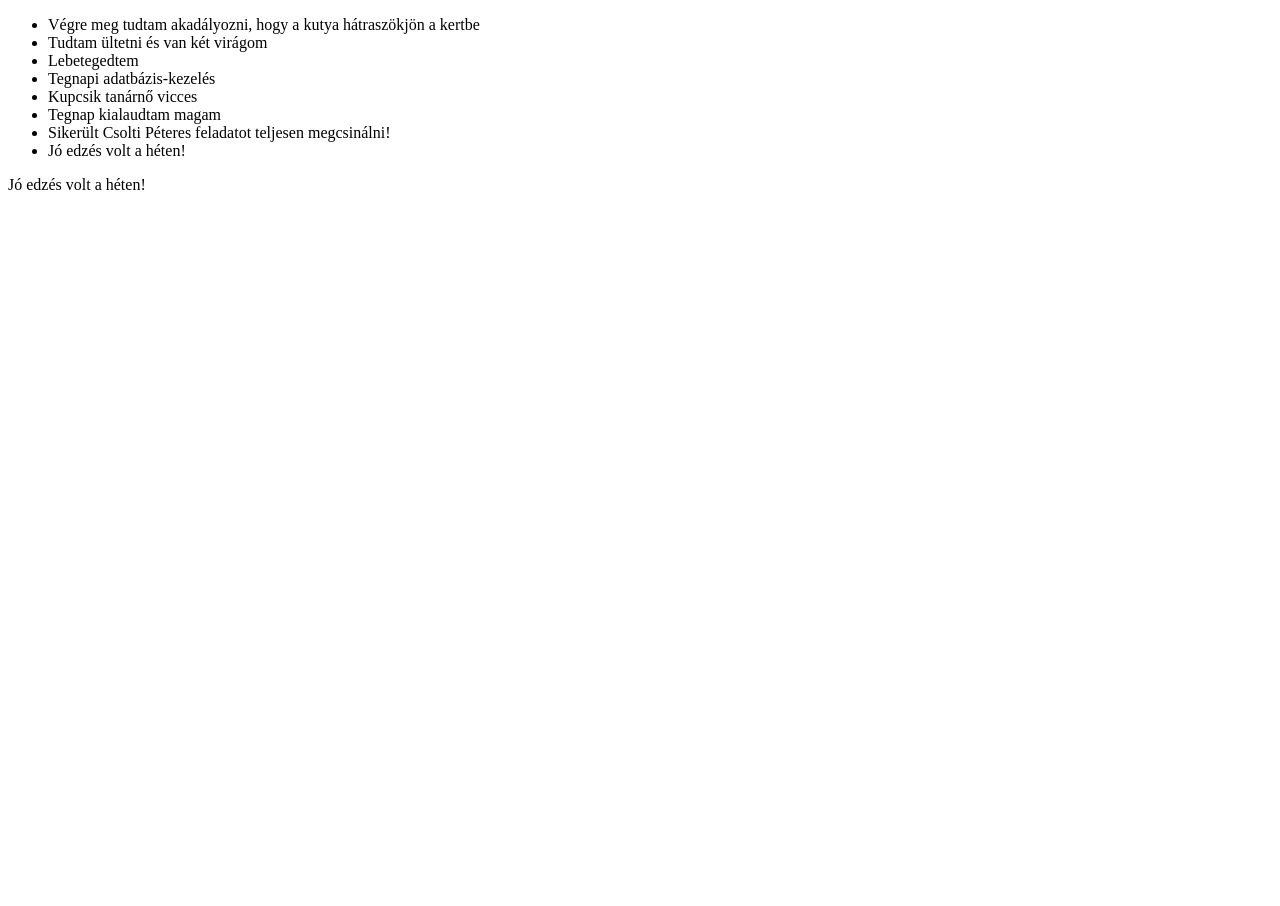
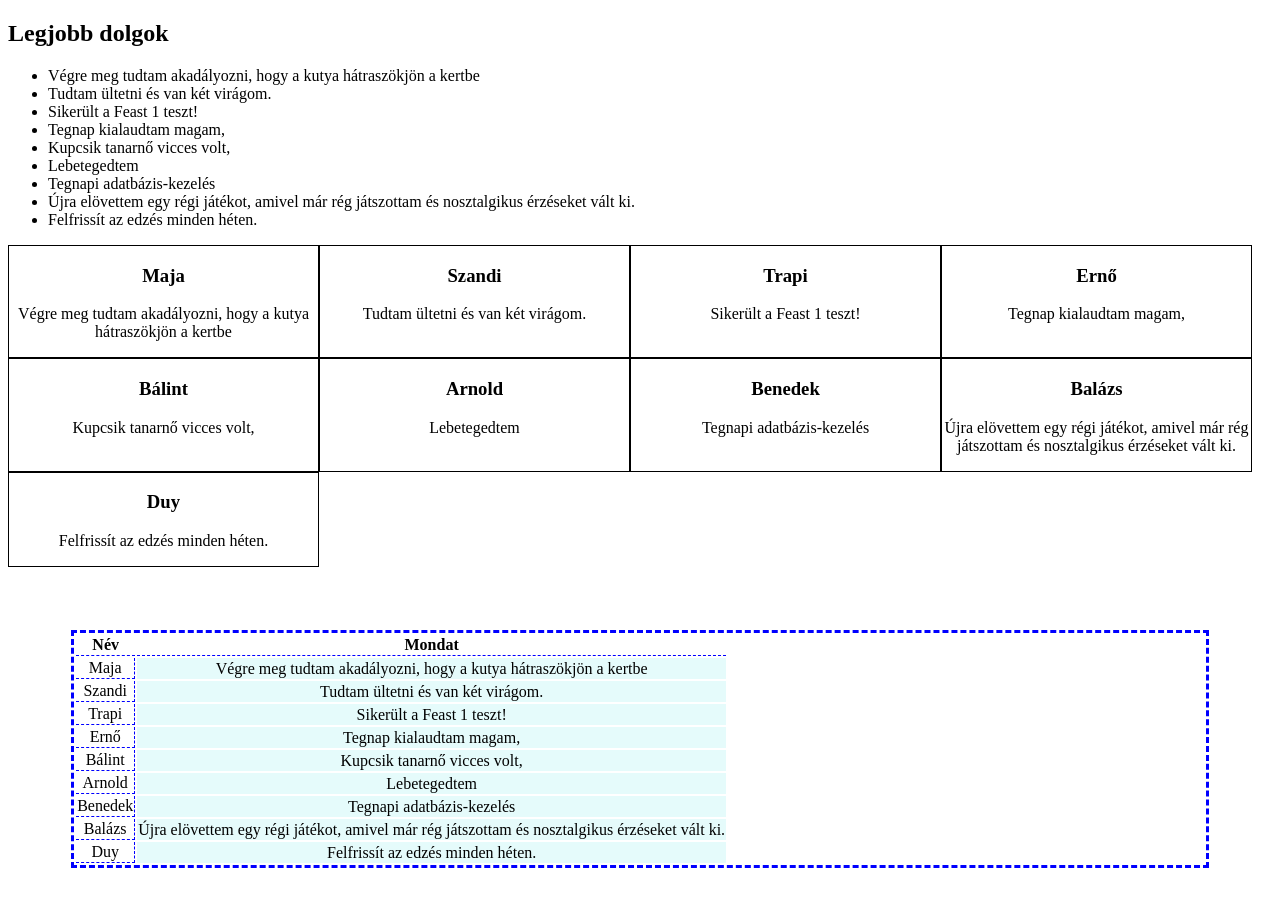
Before and after one commit to Hidy97/JavaScriptGyakorlas0301, a plain HTML site: page index.html in a window 1280 px wide. Before the commit the page ends 800 px from the top, so only its background shows below. Drawn offline with Linux system fonts and the light colour scheme.

Commit message:
További listák létrehozása, táblázat létrehozása

```diff
--- a/index.html
+++ b/index.html
@@ -6,6 +6,8 @@
     <meta name="viewport" content="width=device-width, initial-scale=1.0">
     <title>Családi Alexandra</title>
     <script src="script.js"></script>
+    <script src="list.js"></script>
+    <link rel="stylesheet" href="stilus.css">
 </head>
 <body>
     <main>
@@ -19,6 +21,7 @@
         <aside></aside>
         <footer></footer>
         <section></section>
+        <section id="tablazat"></section>
     </main>
 </body>
 </html>
--- /dev/null
+++ b/list.js
@@ -0,0 +1,69 @@
+window.addEventListener("load", init);
+
+function init() {
+    const list = [
+        {
+            nev: "Maja",
+            mondat: "Végre meg tudtam akadályozni, hogy a kutya hátraszökjön a kertbe",
+        },
+        {
+            nev: "Szandi",
+            mondat: "Tudtam ültetni és van két virágom.",
+        },
+        {
+            nev: "Trapi",
+            mondat: "Sikerült a Feast 1 teszt!"
+        },
+        {
+            nev: "Ernő",
+            mondat: "Tegnap kialaudtam magam,"
+        },
+        {
+            nev: "Bálint",
+            mondat: "Kupcsik tanarnő vicces volt,"
+        },
+        {
+            nev: "Arnold",
+            mondat: "Lebetegedtem",
+        },
+        {
+            nev: "Benedek",
+            mondat: "Tegnapi adatbázis-kezelés",
+        },
+        {
+            nev: "Balázs",
+            mondat: "Újra elövettem egy régi játékot, amivel már rég játszottam és nosztalgikus érzéseket vált ki.",
+        },
+        {
+            nev: "Duy",
+            mondat: "Felfrissít az edzés minden héten."
+        },
+    ];
+/*
+    const adat1 = {
+        nev: "Maja",
+        mondat: "Végre meg tudtam akadályozni, hogy a kutya hátraszökjön a kertbe",
+    };
+
+    const adat2 = {
+        nev: "Maja",
+        mondat: "Végre meg tudtam akadályozni, hogy a kutya hátraszökjön a kertbe",
+    };
+*/
+    console.log(list)
+    console.log(list[1])
+    console.log(list[1].nev)
+    console.log(list[1].mondat)
+
+
+    /**Külön a div tagben legyen még egy h3 tag, amibe a név kerül */
+    const articleElem = document.getElementById("idNev");
+    console.log(articleElem);
+    const articleListak = document.getElementsByClassName("className");
+    console.log(articleListak);
+    const articleListak2 = document.querySelectorAll("classNev");
+    console.log(articleListak2);
+    const articleListak3 = document.querySelector("classNev");
+    console.log(articleListak3);
+
+}
--- a/script.js
+++ b/script.js
@@ -1,35 +1,85 @@
 window.addEventListener("load", init)
 
+
+
 function init() {
-    console.log("Helló");
+    console.log("Hello világ");
+   const articleElem = document.getElementById('tarolo');
+   console.log(articleElem);
+    articleElem.innerHTML = "<h1> Legjobb dolgok </h1>";
+    const list = [
+        {
+            nev: "Maja",
+            mondat: "Végre meg tudtam akadályozni, hogy a kutya hátraszökjön a kertbe",
+        },
+        {
+            nev: "Szandi",
+            mondat: "Tudtam ültetni és van két virágom.",
+        },
+        {
+            nev: "Trapi",
+            mondat: "Sikerült a Feast 1 teszt!"
+        },
+        {
+            nev: "Ernő",
+            mondat: "Tegnap kialaudtam magam,"
+        },
+        {
+            nev: "Bálint",
+            mondat: "Kupcsik tanarnő vicces volt,"
+        },
+        {
+            nev: "Arnold",
+            mondat: "Lebetegedtem",
+        },
+        {
+            nev: "Benedek",
+            mondat: "Tegnapi adatbázis-kezelés",
+        },
+        {
+            nev: "Balázs",
+            mondat: "Újra elövettem egy régi játékot, amivel már rég játszottam és nosztalgikus érzéseket vált ki.",
+        },
+        {
+            nev: "Duy",
+            mondat: "Felfrissít az edzés minden héten."
+        },
+    ];
+    megjelenit(list, articleElem);
+    const Szuloelem = document.querySelectorAll("section");
+    megjelenit2(list, Szuloelem);
+    const tablazat = document.querySelectorAll("#tablazat")
+    tablazatbanMegjelenít(list, tablazat);
 
-    const articleElem = document.querySelectorAll("#tarolo");
-    console.log(articleElem)
-    articleElem.innerHTML = "<h1>A legjobb dolgok</h1>";
-    const list = ["Végre meg tudtam akadályozni, hogy a kutya hátraszökjön a kertbe", "Tudtam ültetni és van két virágom", "Lebetegedtem", "Tegnapi adatbázis-kezelés", "Kupcsik tanárnő vicces", "Tegnap kialaudtam magam", "Sikerült Csolti Péteres feladatot teljesen megcsinálni! ", "Jó edzés volt a héten!",];
 
-    megjelenit(list, articleElem);
-
-    const szuloElem = document.querySelectorAll("section");
-    megjelenit2(list, szuloElem);
 }
 
+
 function megjelenit(list, articleElem) {
-    let txt = "<ul>";
-    for (let index = 0; index < list.length; index++){
-        txt += "<li>" + list[index] + "</li>";
+    let txt = "<h1> Legjobb dolgok </h1>"
+    txt += "<ul>";
+    for (i=0; i<list.length; i++ ) {
+        txt +=  "<li>" + list[i].mondat  + "</li>";
     }
     txt += "</ul>";
-    articleElem[0].innerHTML += txt;
-    const articleListak = document.getElementsByClassName(".nev")
-    console.log(articleListak)
+    articleElem.innerHTML = txt;
 }
 
-function megjelenit2(list, szuloElem){
+
+function megjelenit2(list, Szuloelem) {
     let text = "";
-    for (let index = 0; index < list.length; index++) {
-        text = "<div>" + "<p>" + list[index] + "</p>" + "</div>";
+    for (i=0; i<list.length; i++ ) {
+        text += "<div>" +"<h3>"+ list[i].nev +"</h3>"+ "<p>" + list[i].mondat + "</p>" + "</div>";
     }
+    Szuloelem[0].innerHTML += text;
+}
 
-    szuloElem[0].innerHTML += text;
+function tablazatbanMegjelenít(list, tablazat){
+    let text = "<table>";
+    text += "<tr><th>Név</th><th>Mondat</th></tr>"
+    for (i=0; i<list.length; i++ ) {
+        text += "<tr>" +"<td>"+ list[i].nev +"</td>"+ "<td>" + list[i].mondat + "</td>" + "</<tr>";
+    }
+    tablazat[0].innerHTML += text;
+    text = "/table";
 }
--- a/stilus.css
+++ b/stilus.css
@@ -6,6 +6,7 @@ section{
     display: flex;
     flex-direction: row;
     flex-wrap: wrap;
+    text-align: center;
 }
 
 div{
@@ -13,6 +14,25 @@ div{
     border: 1px solid black;
 }
 
+#tablazat{
+    text-align: center;
+    margin: 5%;
+    border: 3px dashed blue;
+}
+
+#tablazat th{
+    border-bottom: 1px dashed blue;
+}
+
+#tablazat td:nth-child(1){
+    border-right: 1px dashed blue;
+    border-bottom: 1px dashed blue;
+}
+
+#tablazat td:nth-child(2){
+    background-color: rgba(166, 241, 241, 0.288);
+}
+
 @media screen and (max-width: 500px) {
     div{
         flex: 0 0 calc(50% - 5px);
```
